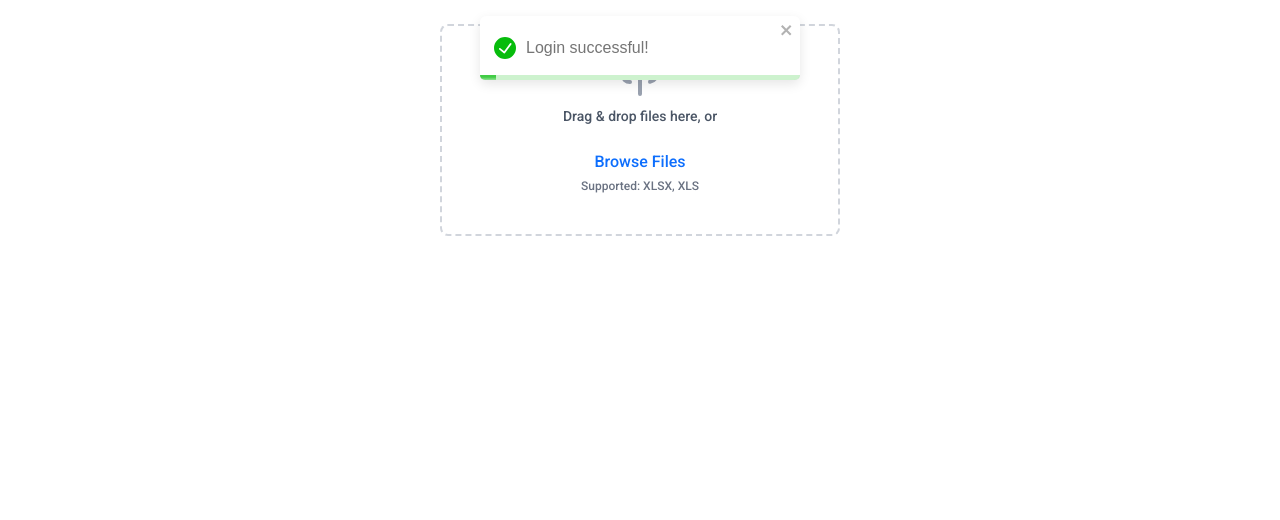
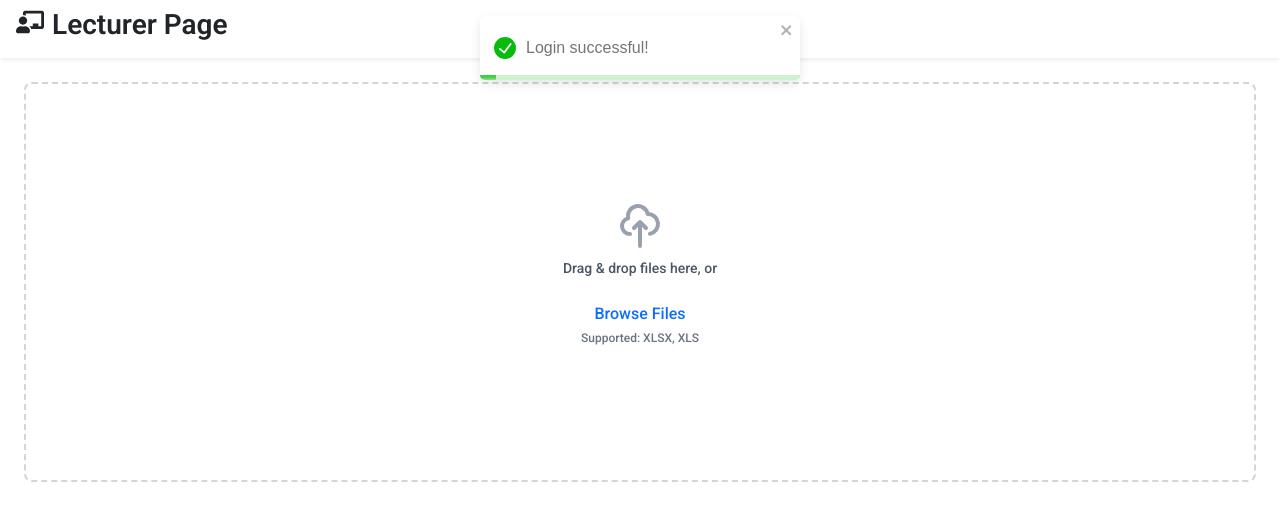
Before and after one commit to dont-wait/do-luong-cdr, a React (Vite) app in the folder front-end/: page / in a window 1280 px wide. Both pictures are taken after typing "Sample", "Sample123" into the empty fields and a click on the button "Đăng nhập". Shown: the top 520 px of the page. Built offline with nearby package versions, Linux system fonts and the light colour scheme.

Commit message:
feat: upload and display file xls, xlsx on lecturer page

```diff
--- a/front-end/src/components/FileUpload.tsx
+++ b/front-end/src/components/FileUpload.tsx
@@ -40,9 +40,10 @@ const FileUpload = ({ files, setFiles }: FileUploadProps) => {
   };
 
   return (
-    <div className='max-w-md mx-auto p-4'>
+    <div className='mx-auto p-4 w-full'>
       <div
-        className={`border-2 border-dashed rounded-lg p-6 mb-4 transition-colors duration-200
+        style={{ height: "400px" }}
+        className={`border-2 border-dashed rounded-lg p-6 mb-4 transition-colors duration-200 flex justify-center align-middle
                     ${
                       isDragging
                         ? "border-primary bg-primary/10"
@@ -52,7 +53,7 @@ const FileUpload = ({ files, setFiles }: FileUploadProps) => {
         onDragOver={handleDragOver}
         onDragLeave={handleDragLeave}
         onDrop={handleDrop}>
-        <div className='text-center'>
+        <div className='text-center w-full flex flex-col justify-center align-middle'>
           <svg
             className='w-12 h-12 mx-auto text-gray-400 dark:text-gray-600'
             fill='none'
--- a/front-end/src/pages/Lecturer/Layout/LecturerLayout.tsx
+++ b/front-end/src/pages/Lecturer/Layout/LecturerLayout.tsx
@@ -1,16 +1,73 @@
-import { Container } from "react-bootstrap";
+import { Nav, Form } from "react-bootstrap";
 import FileUpload from "../../../components/FileUpload";
 import Sheet from "../components/Sheet/Sheet";
-import { useState } from "react";
+import { useState, useEffect } from "react";
+import { useToast } from "../../../hook/useToast";
+import { FaChalkboardTeacher } from "react-icons/fa";
+import * as XLSX from "xlsx";
 
 const LecturerLayout = () => {
   const [file, setFile] = useState<File>();
+  const [workbook, setWorkbook] = useState<XLSX.WorkBook>();
+  const [sheetIdx, setSheetIdx] = useState<number>(0);
+  const [isUpload, setIsUpload] = useState<boolean>(true);
+  const [sheetNames, setSheetNames] = useState<string[]>([]);
+  const [worksheet, setWorkSheet] = useState<XLSX.WorkSheet>();
+  const { showToast } = useToast();
+
+  useEffect(() => {
+    if (!file) return;
+    try {
+      const reader = new FileReader();
+      reader.readAsArrayBuffer(file);
+      reader.onload = (e) => {
+        if (!e.target?.result) return;
+        const wb = XLSX.read(e.target.result, { type: "array" });
+        setWorkbook(wb);
+        setSheetNames(wb.SheetNames);
+        setWorkSheet(wb.Sheets[wb.SheetNames[0]]);
+      };
+      showToast("Read File Success!", "success");
+    } catch {
+      showToast("Read File Fail!", "error");
+    } finally {
+      setIsUpload(false);
+    }
+  }, [file, showToast]);
+
+  useEffect(() => {
+    if (workbook) {
+      setWorkSheet(workbook.Sheets[workbook.SheetNames[sheetIdx]]);
+    }
+  }, [sheetIdx, workbook]);
+
+  const displayDropBox = sheetNames.length > 0;
 
   return (
-    <Container>
-      <FileUpload files={file} setFiles={setFile} />
-      <Sheet files={file} />
-    </Container>
+    <>
+      <Nav className='p-2 flex justify-between shadow-sm sticky top-0 bg-white'>
+        <h3 className='roboto-600 flex justify-between align-middle'>
+          <FaChalkboardTeacher className='mx-2' /> Lecturer Page
+        </h3>
+        {displayDropBox && (
+          <Form.Select
+            onChange={(e) => setSheetIdx(Number(e.target.value))}
+            className='p-2'
+            style={{ width: "max(50px, 10vw)" }}>
+            {sheetNames.map((sheetName, idx) => (
+              <option key={idx} value={idx}>
+                {sheetName}
+              </option>
+            ))}
+          </Form.Select>
+        )}
+      </Nav>
+      {isUpload ? (
+        <FileUpload files={file} setFiles={setFile} />
+      ) : (
+        <Sheet worksheet={worksheet} />
+      )}
+    </>
   );
 };
 
--- a/front-end/src/pages/Lecturer/components/Sheet/Sheet.tsx
+++ b/front-end/src/pages/Lecturer/components/Sheet/Sheet.tsx
@@ -4,34 +4,73 @@ import { FormattedCell } from "../../../../types/types";
 import { handleFormatData } from "../../../../utils/helps";
 
 interface SheetProps {
-  files: File | undefined;
+  worksheet: XLSX.WorkSheet | undefined;
 }
 
-const Sheet = ({ files }: SheetProps) => {
+const Sheet = ({ worksheet }: SheetProps) => {
   const [data, setData] = useState({
     header: [] as FormattedCell[][],
     data: [] as FormattedCell[][],
   });
 
   useEffect(() => {
-    if (!files) return;
+    if (worksheet) setData(handleFormatData(worksheet));
+  }, [worksheet]);
 
-    const reader = new FileReader();
-    reader.readAsArrayBuffer(files);
-    reader.onload = (e) => {
-      if (!e.target?.result) return;
-      const workbook = XLSX.read(e.target.result, { type: "array" });
-      const worksheet = workbook.Sheets[workbook.SheetNames[0]];
-      setData(handleFormatData(worksheet));
+  // Hàm xử lý thay đổi giá trị ô
+  const handleCellChange = (
+    rowIndex: number,
+    cellIndex: number,
+    newValue: string
+  ) => {
+    setData((prevData) => {
+      const updatedData = { ...prevData };
+      updatedData.data[rowIndex][cellIndex] = {
+        ...updatedData.data[rowIndex][cellIndex],
+        value: newValue,
       };
-  }, [files]);
+      return updatedData;
+    });
+  };
+
+  // Hàm xuất dữ liệu ra Excel với giữ nguyên merge cells
+  const exportToExcel = () => {
+    const worksheetData = [
+      ...data.header.map((row) => row.map((cell) => cell.value || "")),
+      ...data.data.map((row) => row.map((cell) => cell.value || "")),
+    ];
+
+    const worksheet = XLSX.utils.aoa_to_sheet(worksheetData);
+
+    // Xử lý merge cells
+    const merges: XLSX.Range[] = [];
+    [...data.header, ...data.data].forEach((row, rowIndex) => {
+      row.forEach((cell, cellIndex) => {
+        if ((cell.rowspan ?? 1) > 1 || (cell.colspan ?? 1) > 1) {
+          merges.push({
+            s: { r: rowIndex, c: cellIndex },
+            e: {
+              r: rowIndex + (cell.rowspan || 1) - 1,
+              c: cellIndex + (cell.colspan || 1) - 1,
+            },
+          });
+        }
+      });
+    });
+
+    worksheet["!merges"] = merges;
+
+    // Xuất file Excel
+    const workbook = XLSX.utils.book_new();
+    XLSX.utils.book_append_sheet(workbook, worksheet, "Sheet1");
+    XLSX.writeFile(workbook, "modified_data.xlsx");
+  };
 
   return (
-    <table className='w-full overflow-y-auto'>
-      <thead className='sticky top-0'>
-        {data.header.map((row, rowIndex) => {
-          console.log(data);
-          return (
+    <div>
+      <table className='overflow-y-auto'>
+        <thead className=''>
+          {data.header.map((row, rowIndex) => (
             <tr key={rowIndex}>
               {row.map((cell, cellIndex) => (
                 <th
@@ -43,8 +82,7 @@ const Sheet = ({ files }: SheetProps) => {
                 </th>
               ))}
             </tr>
-          );
-        })}
+          ))}
         </thead>
         <tbody>
           {data.data.map((row, rowIndex) => (
@@ -52,14 +90,29 @@ const Sheet = ({ files }: SheetProps) => {
               {row.map((cell, cellIndex) => (
                 <td
                   key={cellIndex}
+                  rowSpan={cell.rowspan}
+                  colSpan={cell.colspan}
                   className='text-center p-2 bg-white roboto-300 border border-gray-500'>
-                {cell.value !== null ? cell.value : ""}
+                  <input
+                    type='text'
+                    value={cell.value !== null ? cell.value : ""}
+                    onChange={(e) =>
+                      handleCellChange(rowIndex, cellIndex, e.target.value)
+                    }
+                    className='w-full text-center border-none focus:outline-none'
+                  />
                 </td>
               ))}
             </tr>
           ))}
         </tbody>
       </table>
+      <button
+        onClick={exportToExcel}
+        className='mt-4 px-4 py-2 m-3 bg-blue-600 text-white rounded'>
+        Save & Export to Excel
+      </button>
+    </div>
   );
 };
 
--- a/front-end/src/utils/helps.ts
+++ b/front-end/src/utils/helps.ts
@@ -68,6 +68,18 @@ export function handleFormatData(ws: XLSX.WorkSheet): {
     else data.push(rowData);
   }
 
+  const data_redundants = data.filter(
+    (row) => row.length !== data[data.length - 1].length
+  );
+
+  if (data_redundants) {
+    data_redundants.forEach((data_redundant) => {
+      header.push(data_redundant);
+      const redundantIdx = data.indexOf(data_redundant);
+      data.splice(redundantIdx, 1);
+    });
+  }
+
   return {
     header,
     data,
```
Lines whose indentation alone changed are shown as unchanged.
